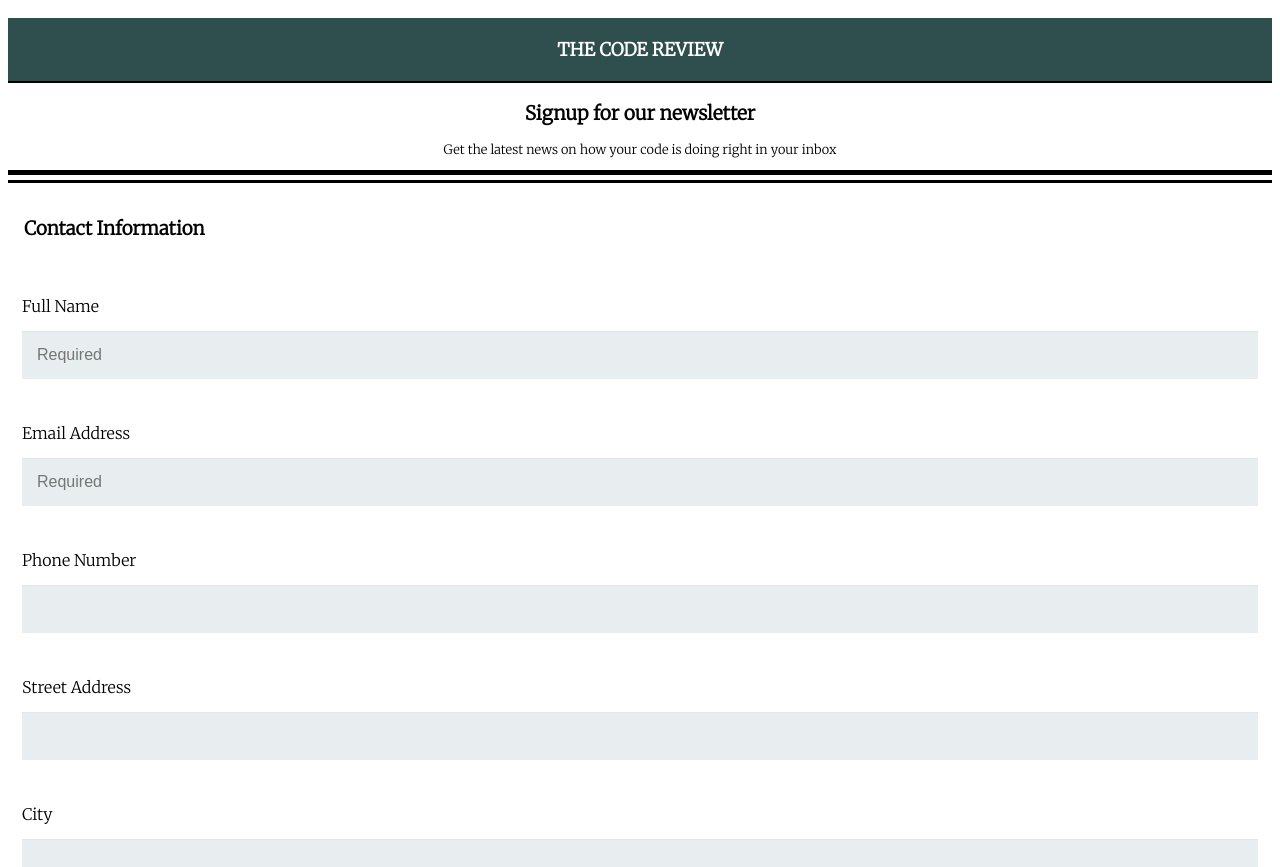
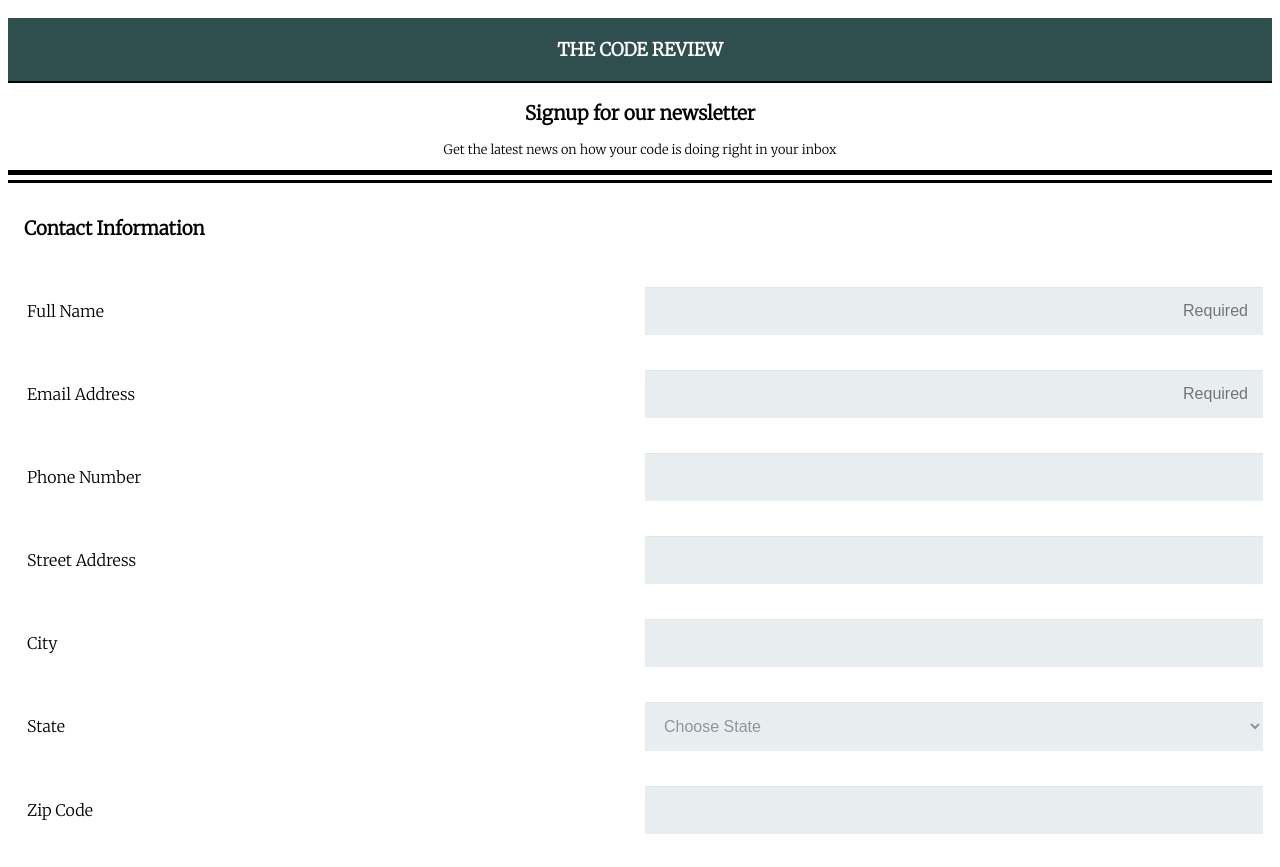
Before and after one commit to ssunday10/t-project-3, a plain HTML site: page index.html in a window 1280 px wide. Shown: the top 867 px of the page. Drawn offline with Linux system fonts and the light colour scheme.

Commit message:
updated the media screen

```diff
--- a/css/styles.css
+++ b/css/styles.css
@@ -33,6 +33,9 @@ body {
   border-bottom: 5px solid black;
 }
 
+::placeholder {
+  text-align: right;
+}
 
 .newsletter {
   border: none;
@@ -104,4 +107,32 @@ button {
 
   @media screen and (min-width: 768px) {
 
+.flex {
+    display: flex;
+    justify-content: space-between;
+    margin: 5px;
+    width: 100%;
+}
+
+input[type="text"],
+input[type="email"],
+input[type="number"],
+input[type="state"],
+input[type="address"],
+input[type="number"],
+input[type="zip_code"],
+select {
+  background: rgba(255,255,255,0.1);
+  border: none;
+  font-size: 16px;
+  height: auto;
+  margin: 0;
+  outline: 0;
+  padding: 15px;
+  width: 50%;
+  background-color: #e8eeef;
+  color: #8a97a0;
+  box-shadow: 0 1px 0 rgba(0,0,0,0.03) inset;
+  margin-bottom: 30px;
+}
   }
--- a/index.html
+++ b/index.html
@@ -22,21 +22,32 @@
 
             <legend><h3>Contact Information</h3></legend>
 
+        <div class="flex">
             <label for="name">Full Name</label>
             <input type="text" id="name" name="user_name" placeholder="Required">
+        </div>
 
+        <div class="flex">
             <label for="email">Email Address</label>
             <input type="text" id="email" name="user_email" placeholder="Required">
+        </div>
 
+        <div class= "flex">
             <label for="number">Phone Number</label>
             <input type="text" id="number" name="user_number">
+        </div>
 
+        <div class="flex">
             <label for="address">Street Address</label>
             <input type="text" id="address" name="user_address">
+        </div>
 
+        <div class="flex">
             <label for="city">City</label>
             <input type="text" id="city" name="user_city">
+        </div>
 
+        <div class="flex">
             <label for="state">State</label>
             <select id="state" name="user_state">
                 <option value="choose_state">Choose State</option>
@@ -92,9 +103,13 @@
                 <option value="WI">Wisconsin</option>
                 <option value="WY">Wyoming</option>
             </select>
+        </div>
+
+        <div class="flex">
 
             <label for="zip_code">Zip Code</label>
             <input type="text" id="zip_code" name="user_zip_code">
+        </div>
     </fieldset>
     <fieldset class="newsletter">
 
```
